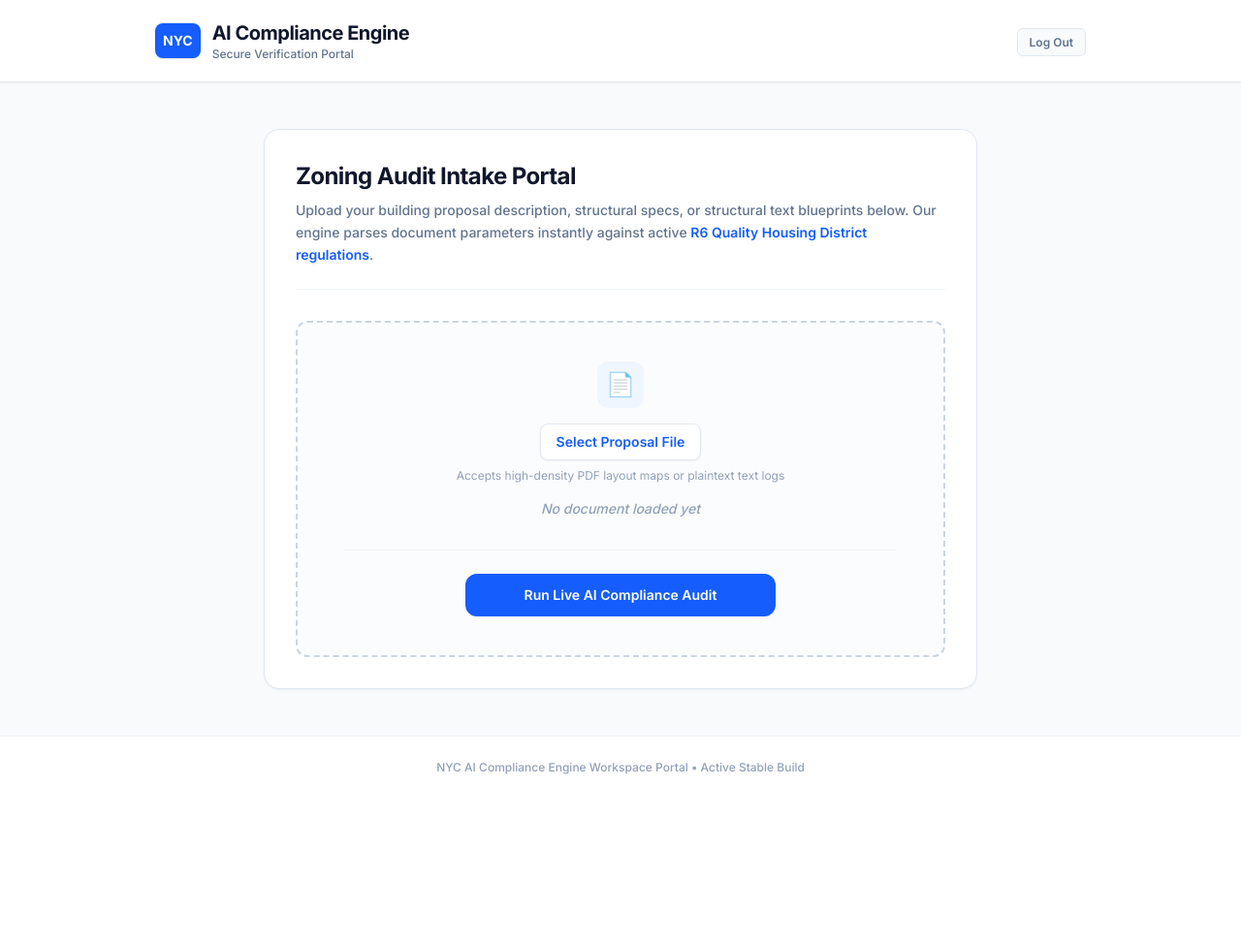
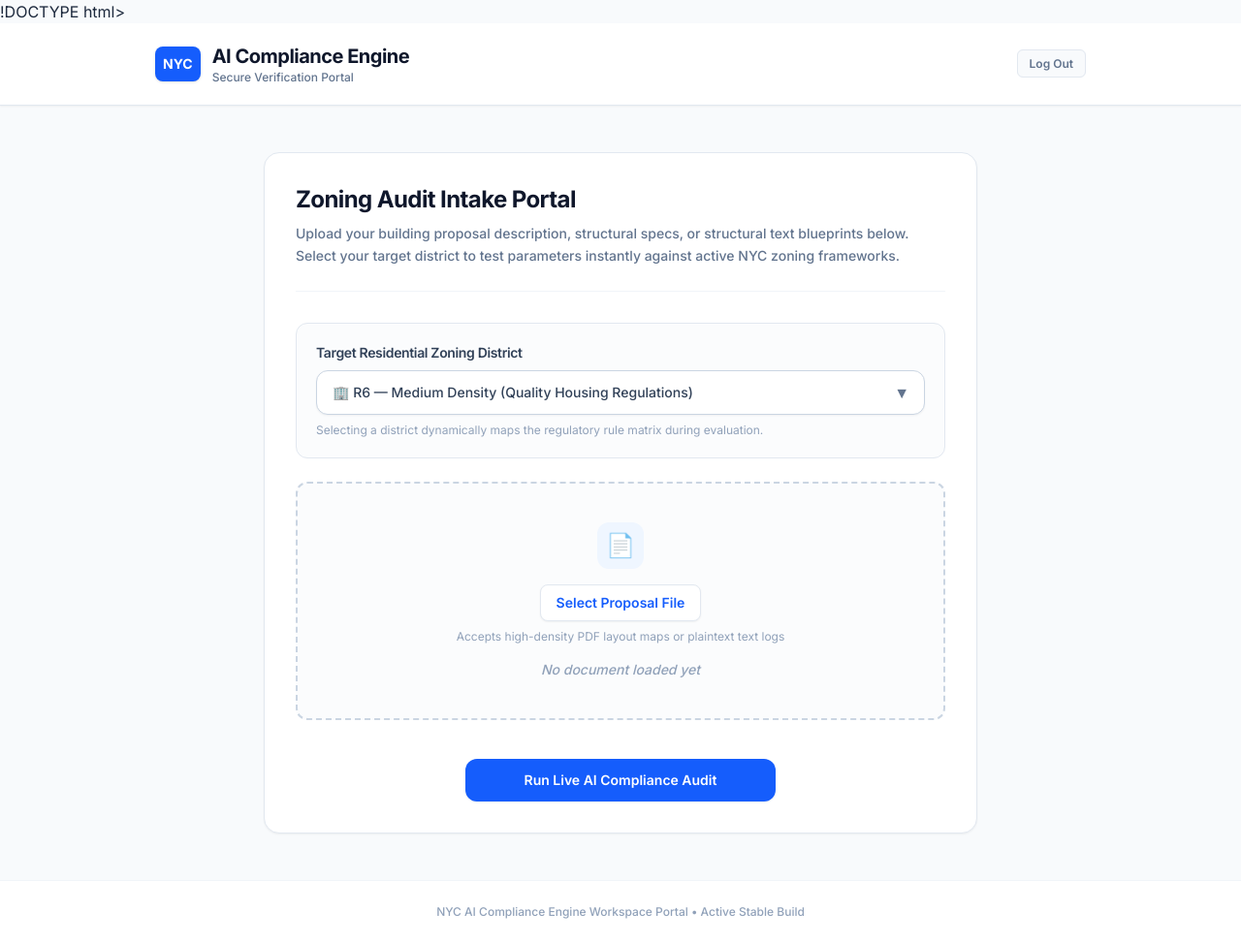
Before and after one commit to 3259747/nyc_compliance_app, a Flask app: page /workspace in a window 1280 px wide. Shown: the whole page at 97% size. Before the commit the page ends 799 px from the top, so only its background shows below. Run offline with Flask 3, Linux system fonts and the light colour scheme.

Commit message:
Add enterprise district selector dropdown for R6, R7, and R8 multi-zone management

```diff
--- a/templates/index.html
+++ b/templates/index.html
@@ -1,4 +1,4 @@
-<!DOCTYPE html>
+!DOCTYPE html>
 <html lang="en">
 <head>
     <meta charset="UTF-8">
@@ -33,12 +33,30 @@
             <div class="mb-8 border-b border-slate-100 pb-6">
                 <h2 class="text-2xl font-bold text-slate-900 tracking-tight">Zoning Audit Intake Portal</h2>
                 <p class="mt-2 text-sm leading-relaxed text-slate-500 font-medium">
-                    Upload your building proposal description, structural specs, or structural text blueprints below. Our engine parses document parameters instantly against active <span class="text-blue-600 font-semibold">R6 Quality Housing District regulations</span>.
+                    Upload your building proposal description, structural specs, or structural text blueprints below. Select your target district to test parameters instantly against active NYC zoning frameworks.
                 </p>
             </div>
 
-            <form action="/upload" method="POST" enctype="multipart/form-data" class="group relative block w-full rounded-xl border-2 border-dashed border-slate-300 px-12 py-10 text-center hover:border-blue-400 transition-colors bg-slate-50/50">
+            <form action="/upload" method="POST" enctype="multipart/form-data" class="space-y-6">
 
+                <div class="rounded-xl border border-slate-200 bg-slate-50/50 p-5">
+                    <label for="zoning-district" class="block text-sm font-semibold text-slate-700 tracking-tight mb-2">
+                        Target Residential Zoning District
+                    </label>
+                    <div class="relative">
+                        <select id="zoning-district" name="zoning_district" class="w-full appearance-none rounded-xl border border-slate-300 bg-white px-4 py-3 text-sm font-medium text-slate-700 shadow-xs focus:border-blue-500 focus:outline-hidden focus:ring-2 focus:ring-blue-100 transition-all cursor-pointer">
+                            <option value="nyc_r6_rules.txt" selected>🏢 R6 — Medium Density (Quality Housing Regulations)</option>
+                            <option value="nyc_r7_rules.txt">🏙️ R7 — Medium Density (Elevator / Mid-Rise Framework)</option>
+                            <option value="nyc_r8_rules.txt">🏙️ R8 — High Density (Apartment Tower Framework)</option>
+                        </select>
+                        <div class="pointer-events-none absolute inset-y-0 right-0 flex items-center px-4 text-slate-500">
+                            ▼
+                        </div>
+                    </div>
+                    <p class="mt-2 text-xs text-slate-400">Selecting a district dynamically maps the regulatory rule matrix during evaluation.</p>
+                </div>
+
+                <div class="group relative block w-full rounded-xl border-2 border-dashed border-slate-300 px-12 py-10 text-center hover:border-blue-400 transition-colors bg-slate-50/50">
                     <div class="space-y-4">
                         <div class="mx-auto flex h-12 w-12 items-center justify-center rounded-xl bg-blue-50 text-blue-600 font-semibold text-2xl group-hover:bg-blue-100 transition-colors">
                             📄
@@ -54,8 +72,9 @@
 
                         <div id="file-name" class="mt-2 text-sm text-slate-400 font-medium italic">No document loaded yet</div>
                     </div>
+                </div>
 
-                <div class="mt-8 pt-6 border-t border-slate-100 flex justify-center">
+                <div class="pt-4 flex justify-center">
                     <input type="submit" value="Run Live AI Compliance Audit" class="inline-flex w-full max-w-xs items-center justify-center rounded-xl bg-blue-600 px-6 py-3 text-sm font-semibold text-white shadow-xs hover:bg-blue-500 transition-colors cursor-pointer">
                 </div>
             </form>
```
Lines whose indentation alone changed are shown as unchanged.
